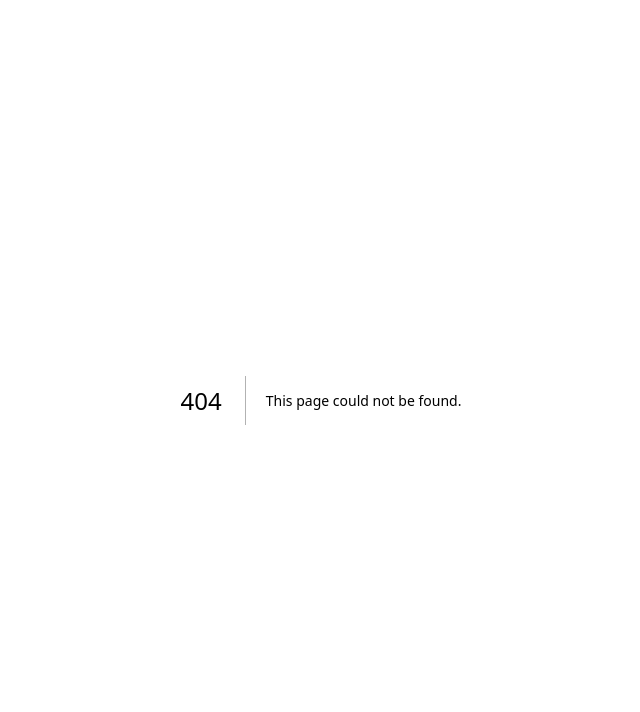
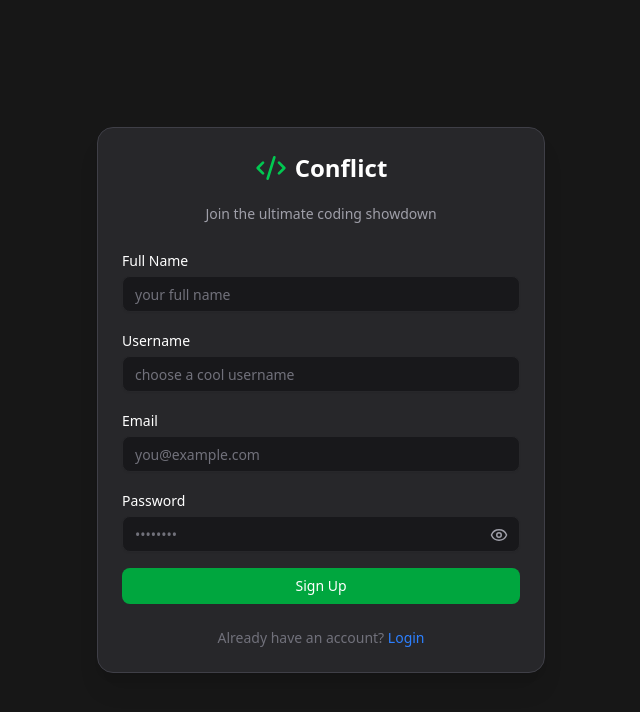
Before and after one commit to Cyber-Vansh/Conflict, a Next.js app in the folder Frontend/: page /signup in a window 1280 px wide. Before the commit this address had no page. Shown: the top 712 px of the page, without its empty margins (319-959 px from the left). Built offline with nearby package versions, Linux system fonts and the light colour scheme.

Commit message:
I made the frontend for signup and login page and connected it to the backend apis

```diff
--- /dev/null
+++ b/Frontend/src/app/(auth)/login/page.jsx
@@ -0,0 +1,25 @@
+"use client";
+
+import { Card, CardContent, CardHeader, CardTitle } from "@/components/ui/card";
+import { Code2 } from "lucide-react";
+import LoginForm from "@/components/auth/LoginForm";
+
+export default function LoginPage() {
+  return (
+    <div className="min-h-screen flex items-center justify-center text-white px-4">
+      <Card className="w-full max-w-md bg-zinc-800 border border-zinc-700 shadow-xl rounded-2xl">
+        <CardHeader className="text-center space-y-3">
+          <div className="flex justify-center items-center gap-2">
+            <Code2 className="h-8 w-8 text-green-500" />
+            <CardTitle className="text-2xl font-bold text-white">Conflict</CardTitle>
+          </div>
+          <p className="text-sm text-zinc-400">Login to your coding arena</p>
+        </CardHeader>
+
+        <CardContent>
+          <LoginForm />
+        </CardContent>
+      </Card>
+    </div>
+  );
+}
--- /dev/null
+++ b/Frontend/src/app/(auth)/signup/page.jsx
@@ -0,0 +1,25 @@
+"use client";
+
+import { Card, CardContent, CardHeader, CardTitle } from "@/components/ui/card";
+import { Code2 } from "lucide-react";
+import SignupForm from "@/components/auth/SignupForm";
+
+export default function SignupPage() {
+  return (
+    <div className="min-h-screen flex items-center justify-center text-white px-4">
+      <Card className="w-full max-w-md bg-zinc-800 border border-zinc-700 shadow-xl rounded-2xl">
+        <CardHeader className="text-center space-y-3">
+          <div className="flex justify-center items-center gap-2">
+            <Code2 className="h-8 w-8 text-green-500" />
+            <CardTitle className="text-2xl font-bold text-white">Conflict</CardTitle>
+          </div>
+          <p className="text-sm text-zinc-400">Join the ultimate coding showdown</p>
+        </CardHeader>
+
+        <CardContent>
+          <SignupForm />
+        </CardContent>
+      </Card>
+    </div>
+  );
+}
--- /dev/null
+++ b/Frontend/src/components/auth/LoginForm.jsx
@@ -0,0 +1,110 @@
+"use client";
+
+import { useState } from "react";
+import { useRouter } from "next/navigation";
+import { Input } from "@/components/ui/input";
+import { Button } from "@/components/ui/button";
+import { Eye, EyeOff } from "lucide-react";
+import Link from "next/link";
+
+export default function LoginForm() {
+  const [showPassword, setShowPassword] = useState(false);
+  const [loading, setLoading] = useState(false);
+  const router = useRouter();
+  const [form, setForm] = useState({
+    emailOrUsername: "",
+    password: "",
+  });
+
+  const handleChange = (e) => {
+    setForm({ ...form, [e.target.name]: e.target.value });
+  };
+
+  const handleSubmit = async (e) => {
+    e.preventDefault();
+    setLoading(true);
+
+    try {
+      const res = await fetch("http://localhost:3000/auth/login", {
+        method: "POST",
+        headers: {
+          "Content-Type": "application/json",
+        },
+        body: JSON.stringify(form),
+      });
+
+      const data = await res.json();
+
+      if (!res.ok) {
+        throw new Error(data.message || "Something went wrong");
+      }
+
+      localStorage.setItem("token", data.token);
+
+      router.push("/");
+      setTimeout(() => {
+        setLoading(false);
+      }, 800);
+
+      console.log("User:", data.user);
+    } catch (err) {
+      alert(`${err.message}`);
+    } finally {
+      setLoading(false);
+    }
+  };
+
+  return (
+    <form onSubmit={handleSubmit} className="space-y-4">
+      <div>
+        <label className="text-sm font-medium text-white">Username or Email</label>
+        <Input
+          type="text"
+          name="emailOrUsername"
+          value={form.emailOrUsername}
+          onChange={handleChange}
+          required
+          placeholder="your username or email"
+          className="bg-zinc-900 border-zinc-800 mt-1 text-white"
+        />
+      </div>
+
+      <div>
+        <label className="text-sm font-medium text-white">Password</label>
+        <div className="relative mt-1">
+          <Input
+            type={showPassword ? "text" : "password"}
+            name="password"
+            value={form.password}
+            onChange={handleChange}
+            required
+            placeholder="••••••••"
+            className="bg-zinc-900 border-zinc-800 text-white"
+          />
+          <button
+            type="button"
+            onClick={() => setShowPassword(!showPassword)}
+            className="absolute right-3 top-2.5 text-zinc-400 hover:text-zinc-200"
+          >
+            {showPassword ? <EyeOff size={18} /> : <Eye size={18} />}
+          </button>
+        </div>
+      </div>
+
+      <Button
+        type="submit"
+        disabled={loading}
+        className="w-full bg-green-600 hover:bg-green-700 hover:cursor-pointer text-white"
+      >
+        {loading ? "Logging in..." : "Login"}
+      </Button>
+
+      <p className="text-sm text-center text-zinc-500 mt-2">
+        Don’t have an account?{" "}
+        <Link href="/signup" className="text-blue-500 hover:underline">
+          Sign up
+        </Link>
+      </p>
+    </form>
+  );
+}
--- /dev/null
+++ b/Frontend/src/components/auth/SignupForm.jsx
@@ -0,0 +1,138 @@
+"use client";
+
+import { useState } from "react";
+import { useRouter } from "next/navigation";
+import { Input } from "@/components/ui/input";
+import { Button } from "@/components/ui/button";
+import { Eye, EyeOff } from "lucide-react";
+import Link from "next/link";
+
+export default function SignupForm() {
+  const [showPassword, setShowPassword] = useState(false);
+  const [loading, setLoading] = useState(false);
+  const router = useRouter();
+  const [form, setForm] = useState({
+    fullName: "",
+    username: "",
+    email: "",
+    password: "",
+  });
+
+  const handleChange = (e) => {
+    setForm({ ...form, [e.target.name]: e.target.value });
+  };
+
+  const handleSubmit = async (e) => {
+    e.preventDefault();
+    setLoading(true);
+
+    try {
+      const res = await fetch("http://localhost:3000/auth/signup", {
+        method: "POST",
+        headers: {
+          "Content-Type": "application/json",
+        },
+        body: JSON.stringify(form),
+      });
+
+      const data = await res.json();
+
+      if (!res.ok) {
+        throw new Error(data.message || "Something went wrong");
+      }
+
+      localStorage.setItem("token", data.token);
+
+      router.push("/");
+      setTimeout(() => {
+        setLoading(false);
+      }, 800);
+
+      console.log("User:", data.user);
+    } catch (err) {
+      alert(`${err.message}`);
+    } finally {
+      setLoading(false);
+    }
+  };
+
+  return (
+    <form onSubmit={handleSubmit} className="space-y-4">
+      <div>
+        <label className="text-sm font-medium text-white">Full Name</label>
+        <Input
+          type="text"
+          name="fullName"
+          value={form.fullName}
+          onChange={handleChange}
+          required
+          placeholder="your full name"
+          className="bg-zinc-900 border-zinc-800 mt-1 text-white"
+        />
+      </div>
+
+      <div>
+        <label className="text-sm font-medium text-white">Username</label>
+        <Input
+          type="text"
+          name="username"
+          value={form.username}
+          onChange={handleChange}
+          required
+          placeholder="choose a cool username"
+          className="bg-zinc-900 border-zinc-800 mt-1 text-white"
+        />
+      </div>
+
+      <div>
+        <label className="text-sm font-medium text-white">Email</label>
+        <Input
+          type="email"
+          name="email"
+          value={form.email}
+          onChange={handleChange}
+          required
+          placeholder="you@example.com"
+          className="bg-zinc-900 border-zinc-800 mt-1 text-white"
+        />
+      </div>
+
+      <div>
+        <label className="text-sm font-medium text-white">Password</label>
+        <div className="relative mt-1">
+          <Input
+            type={showPassword ? "text" : "password"}
+            name="password"
+            value={form.password}
+            onChange={handleChange}
+            required
+            placeholder="••••••••"
+            className="bg-zinc-900 border-zinc-800 text-white"
+          />
+          <button
+            type="button"
+            onClick={() => setShowPassword(!showPassword)}
+            className="absolute right-3 top-2.5 text-zinc-400 hover:text-zinc-200"
+          >
+            {showPassword ? <EyeOff size={18} /> : <Eye size={18} />}
+          </button>
+        </div>
+      </div>
+
+      <Button
+        type="submit"
+        disabled={loading}
+        className="w-full bg-green-600 hover:bg-green-700 text-white"
+      >
+        {loading ? "Creating account..." : "Sign Up"}
+      </Button>
+
+      <p className="text-sm text-center text-zinc-500 mt-2">
+        Already have an account?{" "}
+        <Link href="/login" className="text-blue-500 hover:underline">
+          Login
+        </Link>
+      </p>
+    </form>
+  );
+}
```
Also changed, not shown: Frontend/src/app/page.jsx (renamed from Frontend/src/app/page.js, +22 -16 lines), Frontend/src/app/Duels/page.jsx (renamed from Frontend/src/app/Duels/page.js), Frontend/src/app/Havoc/page.jsx (renamed from Frontend/src/app/Havoc/page.js), Frontend/src/app/Profile/page.jsx (renamed from Frontend/src/app/Profile/page.js), Frontend/src/app/layout.jsx (renamed from Frontend/src/app/layout.js), 1 other file (tests, documents, lock files or other folders).
